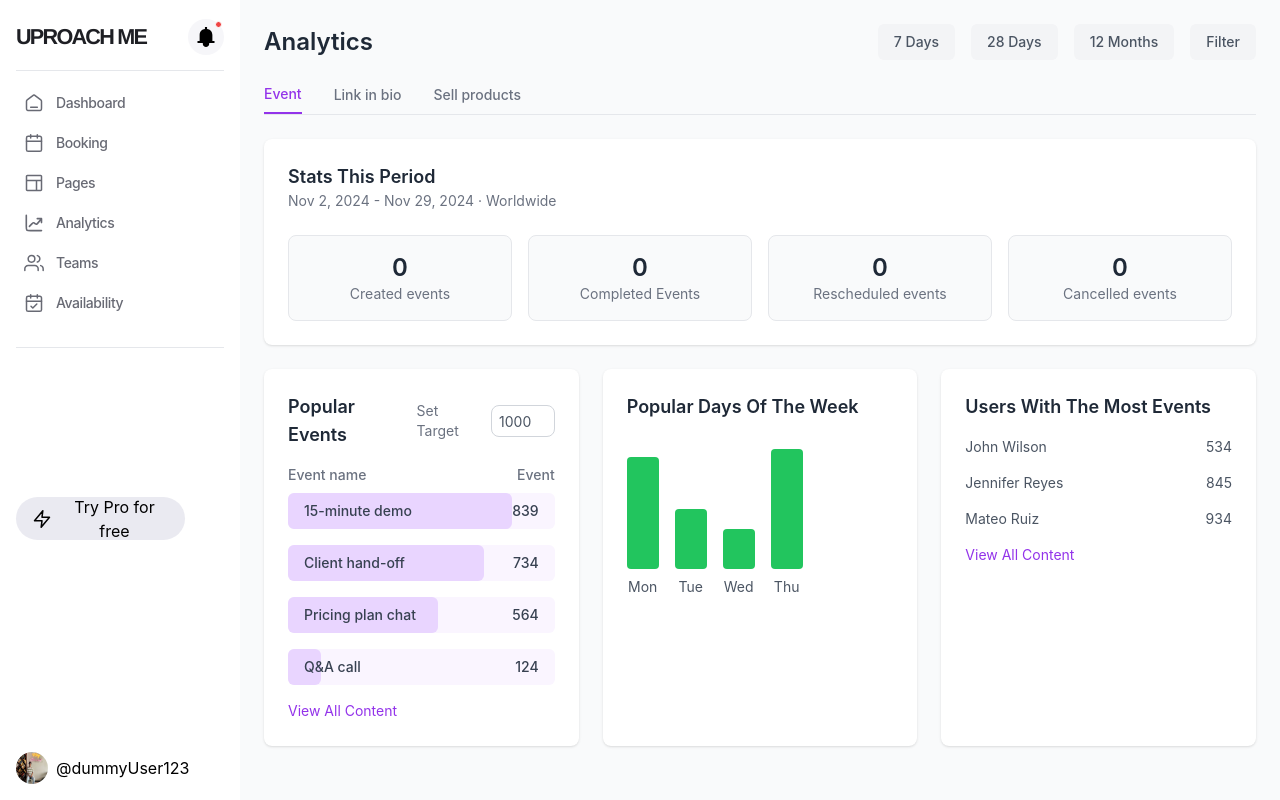
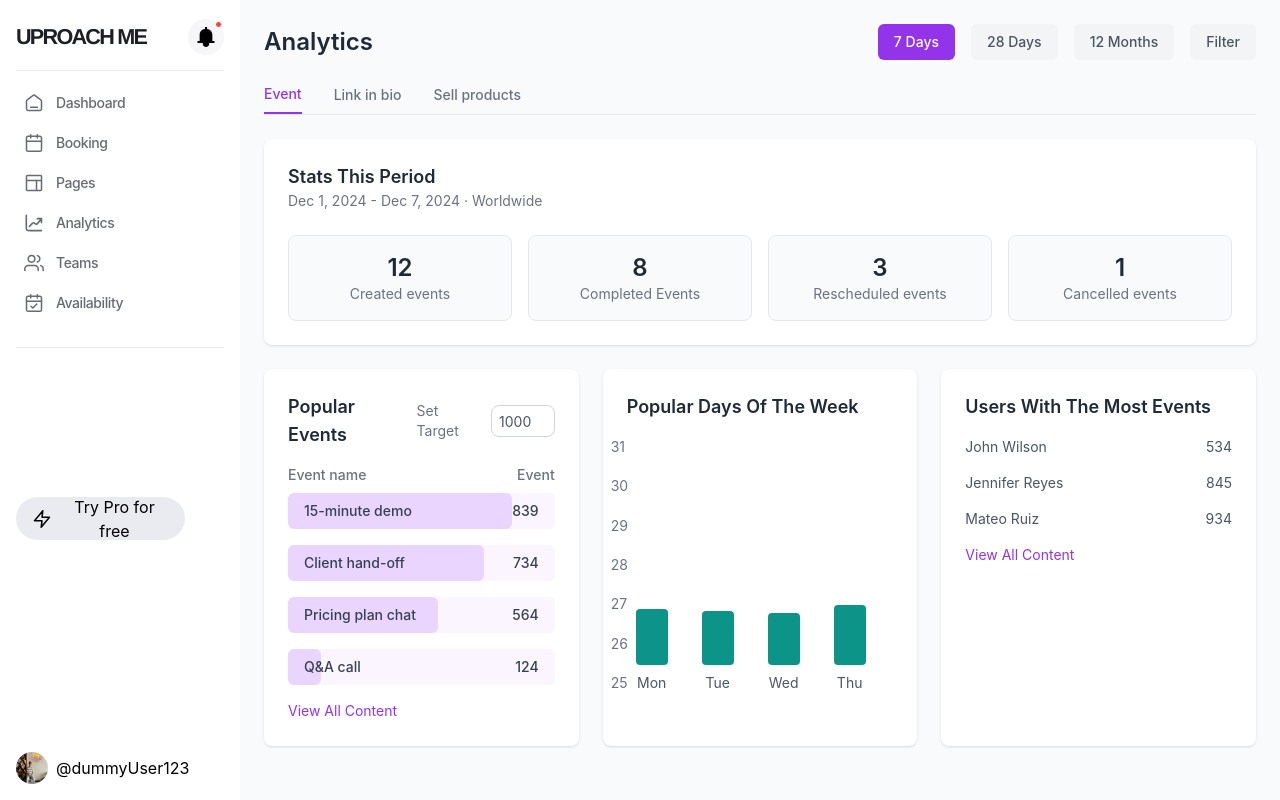
Before and after one commit to yogasuba/Uproach_Me_react, a React (Create React App) app in the folder uproach_me_react/: page /analytics in a window 1280 px wide. Built offline with nearby package versions, Linux system fonts and the light colour scheme.

Commit message:
add google signin and signup api

```diff
--- /dev/null
+++ b/uproach_me_react/src/firebase/firebaseConfig.js
@@ -0,0 +1,15 @@
+import { initializeApp } from 'firebase/app';
+
+const firebaseConfig = {
+    apiKey: 'AIzaSyCd3xFH9XUTYXzUn1pvKZmOnvMKHvyLnIc',
+    authDomain: 'sampleaproach.firebaseapp.com',
+    projectId: 'sampleaproach',
+    storageBucket: 'sampleaproach.firebasestorage.app',
+    messagingSenderId: '1096251255049',
+    appId: '1:1096251255049:web:e5cce8a18bbea936a40bd8',
+    databaseURL: 'https://sampleaproach-default-rtdb.asia-southeast1.firebasedatabase.app/',
+  };
+
+const firebaseApp = initializeApp(firebaseConfig);
+
+export default firebaseApp;
--- a/uproach_me_react/src/pages/AnalyticsMenu.js
+++ b/uproach_me_react/src/pages/AnalyticsMenu.js
@@ -3,18 +3,43 @@ import React, { useState } from "react";
 const AnalyticsPage = () => {
   // Initial target value and dummy data
   const [target, setTarget] = useState(1000);
+  const [stats, setStats] = useState("7 Days"); // Current stats period
 
   const dummyData = {
-    statsPeriod: {
-      startDate: "Nov 2, 2024",
-      endDate: "Nov 29, 2024",
+    statsPeriods: {
+      "7 Days": {
+        startDate: "Dec 1, 2024",
+        endDate: "Dec 7, 2024",
         location: "Worldwide",
         stats: [
-        { title: "Created events", count: 0 },
-        { title: "Completed Events", count: 0 },
-        { title: "Rescheduled events", count: 0 },
-        { title: "Cancelled events", count: 0 },
+          { title: "Created events", count: 12 },
+          { title: "Completed Events", count: 8 },
+          { title: "Rescheduled events", count: 3 },
+          { title: "Cancelled events", count: 1 },
         ],
+      },
+      "28 Days": {
+        startDate: "Nov 1, 2024",
+        endDate: "Nov 28, 2024",
+        location: "Worldwide",
+        stats: [
+          { title: "Created events", count: 50 },
+          { title: "Completed Events", count: 40 },
+          { title: "Rescheduled events", count: 10 },
+          { title: "Cancelled events", count: 5 },
+        ],
+      },
+      "12 Months": {
+        startDate: "Jan 1, 2024",
+        endDate: "Dec 31, 2024",
+        location: "Worldwide",
+        stats: [
+          { title: "Created events", count: 300 },
+          { title: "Completed Events", count: 250 },
+          { title: "Rescheduled events", count: 30 },
+          { title: "Cancelled events", count: 20 },
+        ],
+      },
     },
     popularEvents: [
       { name: "15-minute demo", count: 839 },
@@ -35,16 +60,23 @@ const AnalyticsPage = () => {
     ],
   };
 
+  const currentStats = dummyData.statsPeriods[stats];
+
   return (
     <div className="min-h-screen bg-gray-50 p-4 md:p-6">
       {/* Header */}
       <div className="flex flex-col md:flex-row justify-between items-start md:items-center mb-6 space-y-4 md:space-y-0">
         <h1 className="text-2xl font-semibold text-gray-800">Analytics</h1>
         <div className="flex space-x-4">
-          {["7 Days", "28 Days", "12 Months", "Filter"].map((button) => (
+          {["7 Days", "28 Days", "12 Months","Filter"].map((button) => (
             <button
               key={button}
-              className="px-4 py-2 text-sm font-medium text-gray-600 bg-gray-100 rounded-md"
+              onClick={() => setStats(button)}
+              className={`px-4 py-2 text-sm font-medium rounded-md ${
+                stats === button
+                  ? "text-white bg-purple-600"
+                  : "text-gray-600 bg-gray-100"
+              }`}
             >
               {button}
             </button>
@@ -74,11 +106,11 @@ const AnalyticsPage = () => {
         <div className="col-span-1 lg:col-span-3 bg-white p-6 rounded-lg shadow">
           <h2 className="text-lg font-semibold text-gray-800">Stats This Period</h2>
           <p className="text-sm text-gray-500 mb-6">
-            {dummyData.statsPeriod.startDate} - {dummyData.statsPeriod.endDate} ·{" "}
-            {dummyData.statsPeriod.location}
+            {currentStats.startDate} - {currentStats.endDate} ·{" "}
+            {currentStats.location}
           </p>
           <div className="grid grid-cols-2 sm:grid-cols-4 gap-4">
-            {dummyData.statsPeriod.stats.map((stat) => (
+            {currentStats.stats.map((stat) => (
               <div
                 key={stat.title}
                 className="p-4 bg-gray-50 border border-gray-200 rounded-lg text-center"
@@ -139,18 +171,42 @@ const AnalyticsPage = () => {
   <h2 className="text-lg font-semibold text-gray-800 mb-4">
     Popular Days Of The Week
   </h2>
-          <div className="h-40 flex items-end space-x-4">
-            {dummyData.popularDays.map((bar) => (
-              <div key={bar.day} className="text-center">
+  <div className="relative h-64 w-full">
+    {/* Y-axis labels */}
+    <div className="absolute left-0 top-0 h-full flex flex-col justify-between -ml-4">
+      {[31, 30, 29, 28, 27, 26, 25].map((value) => (
+        <p key={value} className="text-sm text-gray-500">{value}</p>
+      ))}
+    </div>
+
+    {/* Horizontal scrollable container */}
+    <div className="overflow-x-auto h-full scrollbar-thin scrollbar-thumb-gray-400 scrollbar-track-gray-200">
+      <div className="flex items-end justify-start h-full space-x-4 pr-4">
+        {[
+          { day: "Mon", value: 28 },
+          { day: "Tue", value: 27 },
+          { day: "Wed", value: 26 },
+          { day: "Thu", value: 30 },
+          { day: "Fri", value: 29 },
+          { day: "Sat", value: 27 },
+          { day: "Sun", value: 28 },
+        ].map((bar) => (
+          <div key={bar.day} className="text-center min-w-[50px]">
+            {/* Bar */}
             <div
-                  className="w-8 bg-green-500 rounded"
-                  style={{ height: `${bar.value * 4}px` }}
+              className="w-8 mx-auto bg-teal-600 rounded transition-all"
+              style={{ height: `${bar.value * 2}px` }} // Adjust bar height dynamically
             ></div>
+            {/* Day */}
             <p className="mt-2 text-sm text-gray-600">{bar.day}</p>
           </div>
         ))}
       </div>
     </div>
+  </div>
+</div>
+
+
 
         {/* Users With The Most Events */}
         <div className="bg-white p-6 rounded-lg shadow">
--- a/uproach_me_react/src/pages/SignIn.js
+++ b/uproach_me_react/src/pages/SignIn.js
@@ -2,7 +2,9 @@ import React, { useState, useEffect } from 'react';
 import { useNavigate } from 'react-router-dom';
 import axios from 'axios';
 import { toast } from 'react-hot-toast';
-import { IMAGES, ICONS } from "../constants";
+import { getAuth, signInWithPopup, GoogleAuthProvider } from 'firebase/auth';
+import firebaseApp from '../firebase/firebaseConfig'; // Adjust path as necessary
+import { IMAGES, ICONS } from '../constants';
 
 export default function SigninPage() {
   useEffect(() => {
@@ -20,17 +22,37 @@ export default function SigninPage() {
   };
 
   const handleGoogleSignIn = async () => {
+    const auth = getAuth(firebaseApp);
+    const provider = new GoogleAuthProvider();
+
     try {
-      const response = await axios.get(''); // Redirect to backend for Google sign-in
+      const result = await signInWithPopup(auth, provider);
+      const user = result.user;
+
+      // Get Firebase ID Token
+      const idToken = await user.getIdToken();
+      console.log("id",idToken)
+      // Send the token to your backend API
+      const response = await axios.post(
+        'https://k9ycr51xu4.execute-api.ap-south-1.amazonaws.com/auth/signin',
+        { idToken },
+        {
+          headers: {
+            'Content-Type': 'application/json',
+          },
+        }
+      );
+
       if (response.status === 200) {
         toast.success('Successfully signed in with Google');
+        localStorage.setItem('authToken', response.data.token); // Save the token if needed
         navigate('/home');
       } else {
         toast.error('Failed to sign in with Google');
       }
     } catch (error) {
-      console.error('Google sign-in error:', error.message);
-      toast.error('Google sign-in failed');
+      console.error('Google Sign-In error:', error);
+      toast.error('Google sign-in failed. Please try again.');
     }
   };
 
@@ -49,8 +71,8 @@ export default function SigninPage() {
         }
       );
 
-      if (response.status === 200) {
-        const { token, user } = response.data;
+      if (response.status === 201) {
+        const { token } = response.data;
         toast.success('Login successful');
 
         // Save the token if necessary (e.g., localStorage, context, or Redux)
--- a/uproach_me_react/src/pages/SignUp.js
+++ b/uproach_me_react/src/pages/SignUp.js
@@ -2,6 +2,8 @@ import React, { useState, useEffect } from 'react';
 import { useNavigate } from 'react-router-dom';
 import axios from 'axios';
 import { toast } from 'react-hot-toast';
+import { getAuth, signInWithPopup, GoogleAuthProvider } from 'firebase/auth';
+import firebaseApp from '../firebase/firebaseConfig'; // Adjust path as necessary
 import { IMAGES, ICONS } from "../constants";
 
 export default function SignupPage() {
@@ -22,19 +24,40 @@ export default function SignupPage() {
 
 
   const handleGoogleSignIn = async () => {
+    const auth = getAuth(firebaseApp);
+    const provider = new GoogleAuthProvider();
+
     try {
-      const response = await axios.get(''); // Redirect to backend for Google sign-in
+      const result = await signInWithPopup(auth, provider);
+      const user = result.user;
+
+      // Get Firebase ID Token
+      const idToken = await user.getIdToken();
+
+      // Send the token to your backend API
+      const response = await axios.post(
+        'https://k9ycr51xu4.execute-api.ap-south-1.amazonaws.com/auth/signin',
+        { idToken },
+        {
+          headers: {
+            'Content-Type': 'application/json',
+          },
+        }
+      );
+
       if (response.status === 200) {
-        toast.success('Successfully signed in with Google');
+        toast.success('Successfully signed up with Google');
+        localStorage.setItem('authToken', response.data.token); // Save the token if needed
         navigate('/welcome');
       } else {
-        toast.error('Failed to sign in with Google');
+        toast.error('Failed to sign up with Google');
       }
     } catch (error) {
-      console.error('Google sign-in error:', error.message);
-      toast.error('Google sign-in failed');
+      console.error('Google Sign-In error:', error);
+      toast.error('Google sign-in failed. Please try again.');
     }
   };
+
 
   const handleSubmit = async (e) => {
     e.preventDefault();
@@ -57,7 +80,7 @@ export default function SignupPage() {
       }
     } catch (err) {
       if (err.response && err.response.status === 400) {
-        toast.error('User already exists!');
+        toast.error('The email address is already in use by another account.');
       } else {
         toast.error('Signup failed. Please try again.');
       }
--- a/uproach_me_react/src/pages/Welcome.js
+++ b/uproach_me_react/src/pages/Welcome.js
@@ -1,61 +1,80 @@
-import { useState, useEffect,useCallback } from 'react';
-import { useNavigate } from 'react-router-dom';
-import { toast } from 'react-hot-toast';
-import {IMAGES} from "../constants";
+import { useState, useEffect, useCallback } from "react";
+import { useNavigate } from "react-router-dom";
+import { toast } from "react-hot-toast";
+import axios from "axios";
+import { IMAGES } from "../constants";
 
 const WelcomePage = () => {
   useEffect(() => {
-    document.title = 'Welcome'; // Set your desired page title here
+    document.title = "Welcome"; // Set your desired page title here
   }, []);
 
   const navigate = useNavigate();
-  const [username, setUsername] = useState('');
+  const [username, setUsername] = useState("");
   const [isSubmitting, setIsSubmitting] = useState(false);
-  const [error, setError] = useState('');
+  const [error, setError] = useState("");
   const [isAvailable, setIsAvailable] = useState(null);
 
   const checkUsernameAvailability = useCallback(async () => {
     try {
-      // Simulate availability check
-      const available = Math.random() > 0.5; // Replace this with a real check if needed
+      const token = "eyJhbGciOiJIUzI1NiIsInR5cCI6IkpXVCJ9.eyJ1c2VySWQiOiI2Nzc2NWZkNDcxMzIwOWFlMDZiYmQ2NGMiLCJpYXQiOjE3MzU4MjQ3MTEsImV4cCI6MTczNTgyODMxMX0.YtjCWk5PApwKyY7nA4pkE4OkqM0z3VaiHlQyF60C2Vs"; // Replace with the actual JWT token
 
-      if (available) {
+      const response = await axios.get(
+        "https://k9ycr51xu4.execute-api.ap-south-1.amazonaws.com/checkUsernameAvailability",
+        {
+          headers: {
+            Authorization: `Bearer ${token}`,
+          },
+          params: {
+            username, // Adds ?username=<value> to the URL
+          },
+        }
+      );
+
+      console.log("API Response:", response.data); // Log the API response
+
+      if (response.data?.available) {
         setIsAvailable(true);
-        setError('');
+        setError("");
       } else {
         setIsAvailable(false);
         setError(`Username "${username}" is not available`);
       }
-    } catch (error) {
-      toast.error('Error checking username availability');
+    } catch (err) {
+      console.error("API Error:", err);
+      toast.error("Error checking username availability");
+      setIsAvailable(null);
     }
-  },[username]);
+  }, [username]);
 
   useEffect(() => {
-    if (username.trim() !== '') {
-      checkUsernameAvailability();
+    if (username.trim() !== "") {
+      const delayDebounce = setTimeout(() => {
+        checkUsernameAvailability();
+      }, 500); // Debounce API calls by 500ms
+      return () => clearTimeout(delayDebounce);
     } else {
-      setError('');
+      setError("");
       setIsAvailable(null);
     }
-  }, [username,checkUsernameAvailability]);
+  }, [username, checkUsernameAvailability]);
 
   const handleContinue = () => {
     if (!username.trim()) {
-      toast.error('Username cannot be empty');
+      toast.error("Username cannot be empty");
       return;
     }
 
-    // Simulate submission for the frontend side
     setIsSubmitting(true);
     setTimeout(() => {
-      toast.success('Username created successfully');
-      navigate('/profiledetails');
+      toast.success("Username created successfully");
+      navigate("/profiledetails");
       setIsSubmitting(false);
     }, 2000);
   };
 
-  const isButtonDisabled = username.trim() === '' || isSubmitting || !isAvailable;
+  const isButtonDisabled =
+    username.trim() === "" || isSubmitting || isAvailable === false;
 
   return (
     <div className="min-h-screen flex flex-col bg-white">
@@ -99,20 +118,28 @@ const WelcomePage = () => {
                 value={username}
                 onChange={(e) => setUsername(e.target.value)}
                 className={`block pl-[118px] pr-10 py-2 xxl:w-[418px] sm:w-[276px] h-[48px] xxl:ml-[-31px] ${
-                  error ? 'border-red-500 bg-red-100' : 'border-gray-100'
+                  isAvailable === false
+                    ? "border-red-500 bg-red-100"
+                    : isAvailable === true
+                    ? "border-green-500 bg-white"
+                    : "border-gray-100"
                 } bg-[rgb(246,246,249)] rounded-[10px] focus:ring-indigo-500 focus:border-indigo-500 text-[14px]`}
               />
-              {isAvailable && (
+              {isAvailable === true && (
                 <span className="absolute inset-y-0 xxl:right-[-66px] sm:right-0 pr-3 flex items-center text-green-500">
                   <img
-                    src={IMAGES.TICK} // Replace with the path to your tick image
+                    src={IMAGES.TICK}
                     alt="Available"
                     className="h-5 w-5"
                   />
                 </span>
               )}
             </div>
-            {error && <p className="text-red-500 text-[12px] mt-2 xxl:ml-[-213px] sm:ml-[-110px]">{error}</p>}
+            {error && (
+              <p className="text-red-500 text-[12px] mt-2 xxl:ml-[-213px] sm:ml-[-110px]">
+                {error}
+              </p>
+            )}
           </div>
 
           <div className="px-6">
@@ -121,16 +148,16 @@ const WelcomePage = () => {
               disabled={isButtonDisabled}
               className={` mt-[181px] xxl:w-[418px] sm:w-[276px] h-[48px] py-2 px-4 rounded-full font-semibold text-[14px] xxl:ml-[-22px] sm:ml-0 ${
                 isButtonDisabled
-                  ? 'bg-[rgb(227,229,232)] cursor-not-allowed text-[#1e1f24]'
-                  : 'bg-[rgb(97,57,255)] hover:bg-customPurple text-white'
+                  ? "bg-[rgb(227,229,232)] cursor-not-allowed text-[#1e1f24]"
+                  : "bg-[rgb(97,57,255)] hover:bg-customPurple text-white"
               }`}
             >
-              {isSubmitting ? 'Processing...' : 'Continue'}
+              {isSubmitting ? "Processing..." : "Continue"}
             </button>
           </div>
 
           <p className="mt-3 text-xs text-gray-500 xxl:ml-[63px] sm:ml-0">
-            Already have an account?{' '}
+            Already have an account?{" "}
             <a href="/" className="text-purple-600 hover:underline font-bold">
               Sign in
             </a>
```
Lines whose indentation alone changed are shown as unchanged.
